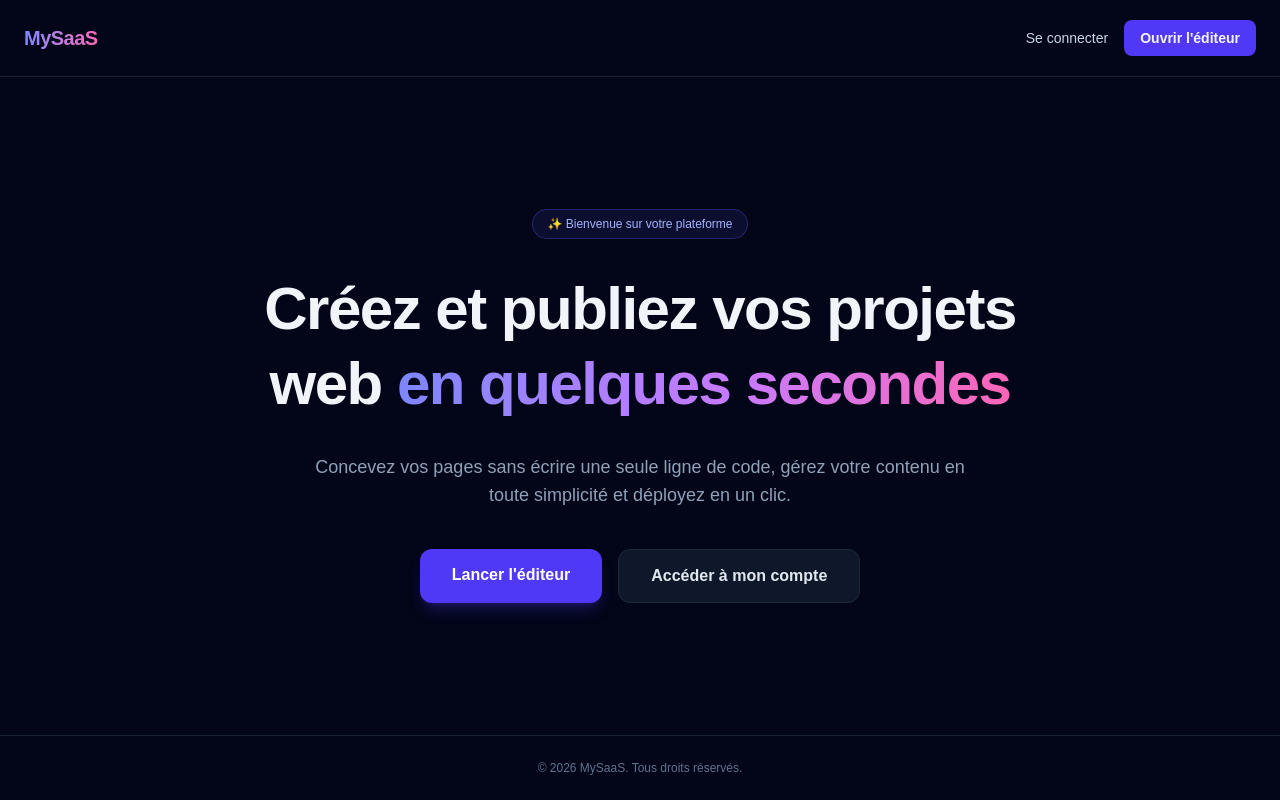
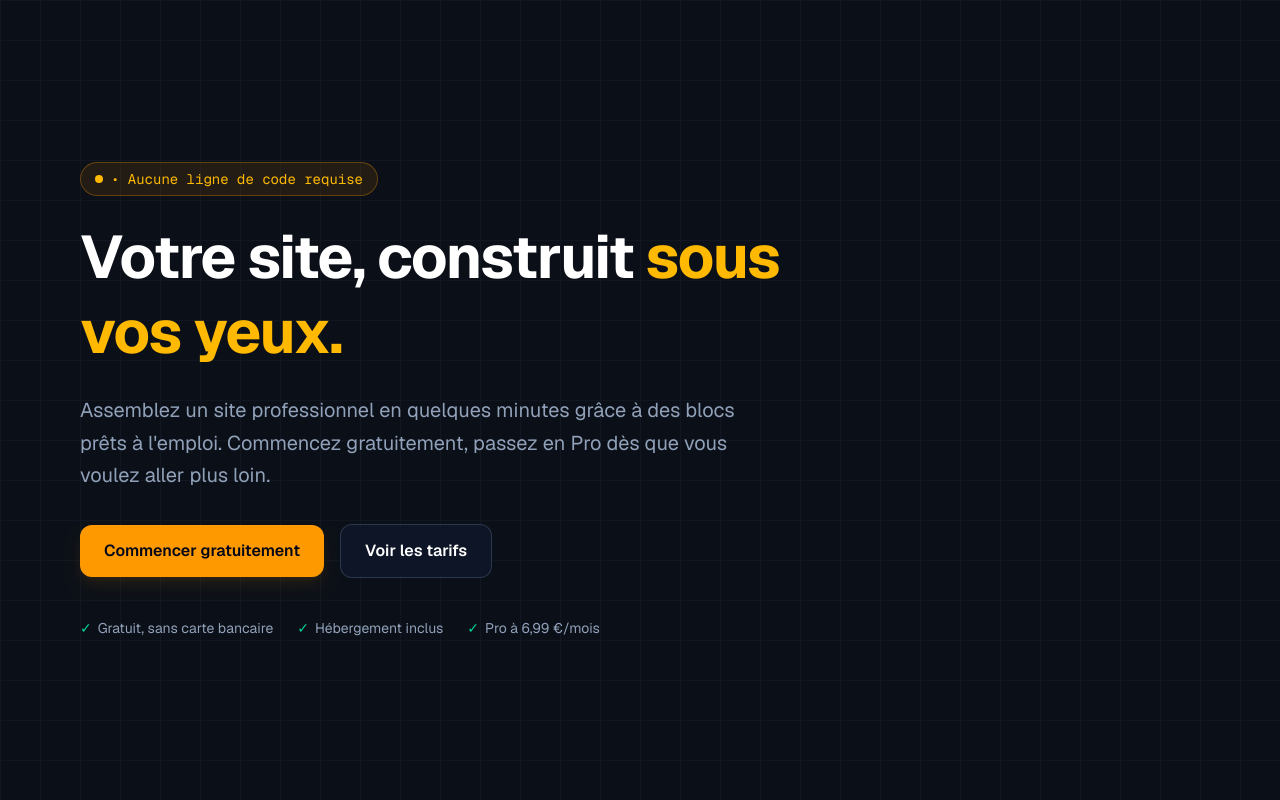
Before and after one commit to MALIKA-DEV-M/projetapp, a Next.js app: page / in a window 1280 px wide. Built offline with nearby package versions, Linux system fonts and the light colour scheme.

Commit message:
feat: landing page on root and editor on /editor

```diff
--- a/app/page.tsx
+++ b/app/page.tsx
@@ -2,66 +2,65 @@ import Link from "next/link";
 
 export default function Home() {
   return (
-    <div className="min-h-screen bg-slate-950 text-slate-100 flex flex-col justify-between">
-      {/* Navigation */}
-      <header className="w-full max-w-7xl mx-auto px-6 py-5 flex items-center justify-between border-b border-slate-800/80">
-        <div className="text-xl font-bold tracking-tight bg-gradient-to-r from-indigo-400 to-pink-400 bg-clip-text text-transparent">
-          MySaaS
+    <div className="relative min-h-screen bg-[#0b0f17] text-white flex flex-col justify-center items-start px-8 md:px-20 overflow-hidden font-sans">
+      {/* Fond avec grille */}
+      <div
+        className="absolute inset-0 opacity-15 pointer-events-none"
+        style={{
+          backgroundImage: `linear-gradient(#334155 1px, transparent 1px), linear-gradient(90deg, #334155 1px, transparent 1px)`,
+          backgroundSize: '40px 40px'
+        }}
+      />
+
+      <div className="relative z-10 max-w-3xl space-y-6">
+        {/* Badge Amber */}
+        <div className="inline-flex items-center gap-2 px-3.5 py-1.5 rounded-full border border-amber-500/30 bg-amber-500/10 text-amber-400 text-sm font-mono">
+          <span className="h-2 w-2 rounded-full bg-amber-400"></span>
+          • Aucune ligne de code requise
         </div>
-        <div className="flex items-center gap-4">
+
+        {/* Titre */}
+        <h1 className="text-4xl md:text-6xl font-bold tracking-tight leading-tight">
+          Votre site, construit{" "}
+          <span className="text-amber-400">sous vos yeux.</span>
+        </h1>
+
+        {/* Description */}
+        <p className="text-slate-400 text-lg md:text-xl leading-relaxed max-w-2xl">
+          Assemblez un site professionnel en quelques minutes grâce à des blocs
+          prêts à l'emploi. Commencez gratuitement, passez en Pro dès que vous
+          voulez aller plus loin.
+        </p>
+
+        {/* Boutons */}
+        <div className="flex flex-wrap items-center gap-4 pt-2">
           <Link
-            href="/login"
-            className="text-sm font-medium text-slate-300 hover:text-white transition"
+            href="/dashboard"
+            className="px-6 py-3.5 bg-amber-500 hover:bg-amber-400 text-slate-950 font-semibold rounded-xl transition shadow-lg shadow-amber-500/10"
           >
-            Se connecter
+            Commencer gratuitement
           </Link>
           <Link
-            href="/editor"
-            className="text-sm font-semibold px-4 py-2 bg-indigo-600 hover:bg-indigo-500 rounded-lg transition"
+            href="/pricing"
+            className="px-6 py-3.5 bg-slate-900/80 hover:bg-slate-800 border border-slate-700/80 text-white font-semibold rounded-xl transition"
           >
-            Ouvrir l'éditeur
+            Voir les tarifs
           </Link>
         </div>
-      </header>
 
-      {/* Hero Section */}
-      <main className="flex-1 max-w-4xl mx-auto px-6 flex flex-col items-center justify-center text-center my-16 space-y-8">
-        <div className="inline-flex items-center gap-2 px-3.5 py-1.5 rounded-full border border-indigo-500/30 bg-indigo-500/10 text-xs font-medium text-indigo-300">
-          ✨ Bienvenue sur votre plateforme
+        {/* Liste sous les boutons */}
+        <div className="flex flex-wrap items-center gap-6 pt-4 text-xs md:text-sm text-slate-400">
+          <span className="flex items-center gap-1.5">
+            <span className="text-emerald-400">✓</span> Gratuit, sans carte bancaire
+          </span>
+          <span className="flex items-center gap-1.5">
+            <span className="text-emerald-400">✓</span> Hébergement inclus
+          </span>
+          <span className="flex items-center gap-1.5">
+            <span className="text-emerald-400">✓</span> Pro à 6,99 €/mois
+          </span>
         </div>
-
-        <h1 className="text-4xl sm:text-6xl font-extrabold tracking-tight leading-tight">
-          Créez et publiez vos projets web{" "}
-          <span className="bg-gradient-to-r from-indigo-400 via-purple-400 to-pink-400 bg-clip-text text-transparent">
-            en quelques secondes
-          </span>
-        </h1>
-
-        <p className="text-lg text-slate-400 max-w-2xl">
-          Concevez vos pages sans écrire une seule ligne de code, gérez votre
-          contenu en toute simplicité et déployez en un clic.
-        </p>
-
-        <div className="flex flex-col sm:flex-row gap-4 w-full sm:w-auto pt-2">
-          <Link
-            href="/editor"
-            className="px-8 py-3.5 bg-indigo-600 hover:bg-indigo-500 text-white font-semibold rounded-xl shadow-lg shadow-indigo-600/25 transition text-center"
-          >
-            Lancer l'éditeur
-          </Link>
-          <Link
-            href="/login"
-            className="px-8 py-3.5 bg-slate-900 hover:bg-slate-800 border border-slate-800 text-slate-200 font-semibold rounded-xl transition text-center"
-          >
-            Accéder à mon compte
-          </Link>
-        </div>
-      </main>
-
-      {/* Footer */}
-      <footer className="w-full border-t border-slate-800/80 py-6 text-center text-xs text-slate-500">
-        © {new Date().getFullYear()} MySaaS. Tous droits réservés.
-      </footer>
+      </div>
     </div>
   );
 }
```
